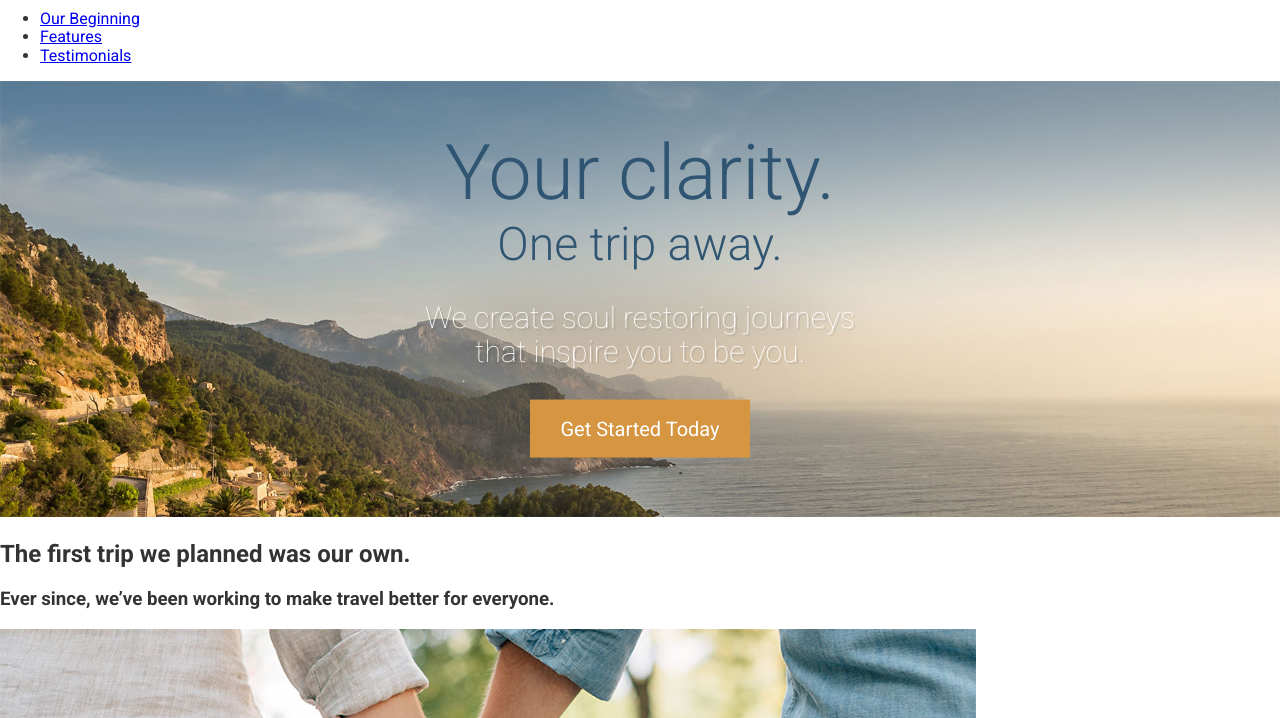
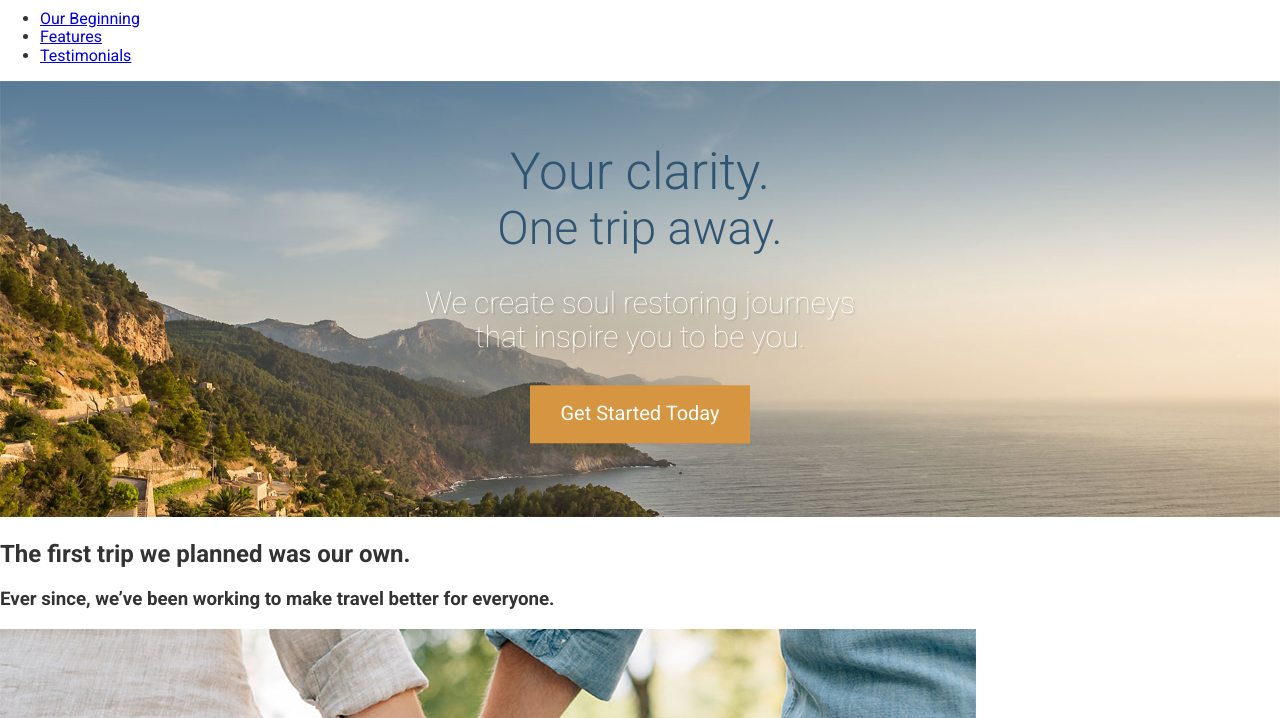
Before and after one commit to gerardramosm89/fe-workflow, a website: page app/index.html in a window 1280 px wide. Shown: the part 82-800 px from the top of the page. Drawn offline with Linux system fonts and the light colour scheme.

Commit message:
mobile ready

```diff
--- /dev/null
+++ b/app/assets/styles/base/_mixins.css
@@ -0,0 +1,17 @@
+@define-mixin atSmall {
+  @media (min-width: 530px) {
+    @mixin-content;
+  }
+}
+
+@define-mixin atMedium {
+  @media (min-width: 800px) {
+    @mixin-content;
+  }
+}
+
+@define-mixin atLarge {
+  @media (min-width: 1200) {
+    @mixin-content;
+  }
+}
--- a/app/assets/styles/modules/_large-hero.css
+++ b/app/assets/styles/modules/_large-hero.css
@@ -16,17 +16,26 @@
     font-size: 1.1rem;
     margin:0;
 
-    @media (min-width:530px){
+    @mixin atSmall {
+      font-size: 2rem;
+    }
+    @mixin atMedium {
+      font-size: 3.2rem;
+    }
+    @mixin atLarge {
       font-size: 4.8rem;
     }
-
   }
 
   &__subtitle {
     font-weight:300;
     color: $mainBlue;
-    font-size: 2.9rem;
+    font-size: 1.1rem;
     margin:0;
+
+    @mixin atSmall {
+      font-size:2.9rem;
+    }
   }
   &__description {
     color: #fff;
--- a/app/assets/styles/styles.css
+++ b/app/assets/styles/styles.css
@@ -1,5 +1,6 @@
 @import "normalize.css";
 @import "base/_variables";
+@import "base/_mixins";
 @import "base/_global";
 @import "modules/_large-hero";
 @import "modules/_btn";
--- a/app/temp/styles/styles.css
+++ b/app/temp/styles/styles.css
@@ -452,7 +452,21 @@
   margin:0;
 }
 
-@media (min-width:530px){
+@media (min-width: 530px) {
+
+  .large-hero__title {
+    font-size: 2rem;
+  }
+}
+
+@media (min-width: 800px) {
+
+  .large-hero__title {
+    font-size: 3.2rem;
+  }
+}
+
+@media (min-width: 1200) {
 
   .large-hero__title {
     font-size: 4.8rem;
@@ -462,8 +476,15 @@
 .large-hero__subtitle {
   font-weight:300;
   color: #2f5572;
-  font-size: 2.9rem;
+  font-size: 1.1rem;
   margin:0;
+}
+
+@media (min-width: 530px) {
+
+  .large-hero__subtitle {
+    font-size: 2.9rem;
+  }
 }
 
 .large-hero__description {
--- a/gulp/tasks/styles.js
+++ b/gulp/tasks/styles.js
@@ -4,12 +4,13 @@
 autoprefixer = require('autoprefixer'),
 cssvars = require('postcss-simple-vars'),
 nested = require('postcss-nested'),
-cssImport = require('postcss-import');
+cssImport = require('postcss-import'),
+mixins = require('postcss-mixins');
 
 
 gulp.task('styles', function() {
   return gulp.src('./app/assets/styles/styles.css')
-    .pipe(postcss([cssImport, cssvars, nested, autoprefixer]))
+    .pipe(postcss([cssImport, mixins, cssvars, nested, autoprefixer]))
 
     //this allows for error handling while persisting gulp watch
     .on('error', function(errorInfo){
```
